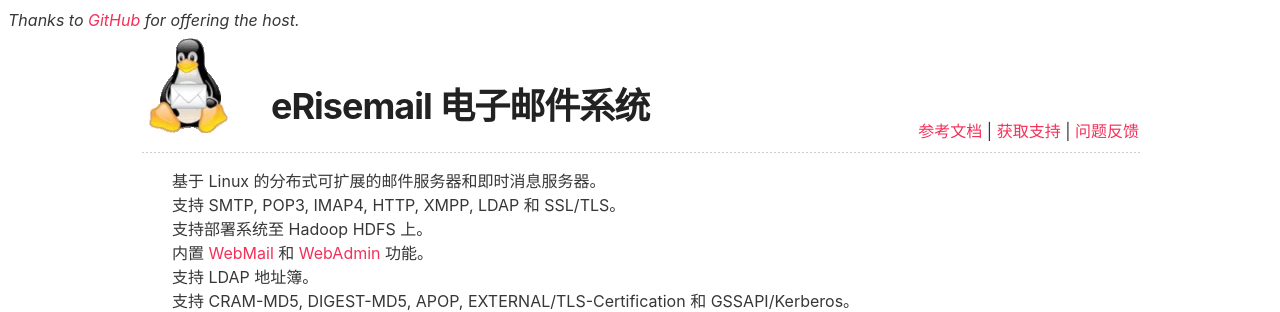
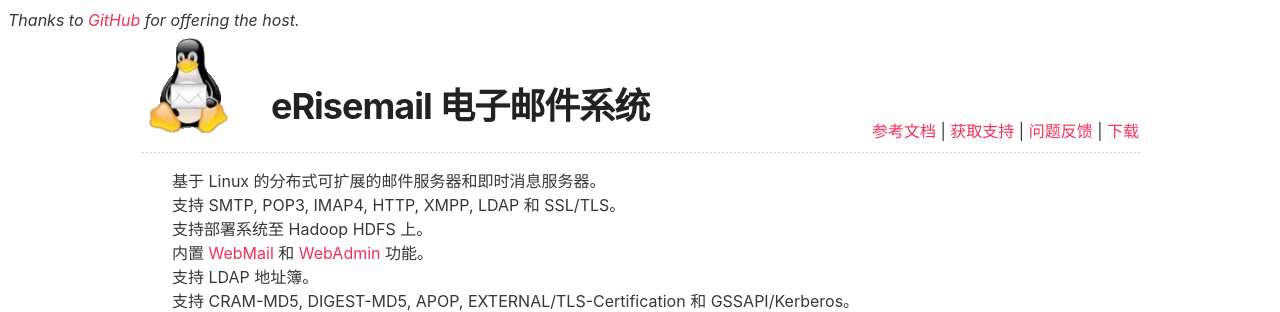
Before and after one commit to erisesoft/erisesoft.github.io, a Jekyll site: the page index.html, which Jekyll copies as it is, in a window 1280 px wide. Shown: the top 312 px of the page. Built offline with Jekyll 4.4.1, drawn with Linux system fonts in a browser that asks for light colours.

Commit message:
Update index.html

```diff
--- a/index.html
+++ b/index.html
@@ -9,7 +9,7 @@
 	<i>Thanks to <a href="https://github.com" target="_blank">GitHub</a> for offering the host.</i>
 	<div id="main_content_wrap" class="outer">
 	<section id="main_content" class="inner">
-		<table width="100%"><tr><td width="128"><img src="/erisemail.png" alt="erisemail"></td><td valign="bottom"><h1><a id="erisemail-server" class="anchor" href="#erisemail-server" aria-hidden="true"><span class="octicon octicon-link"></span></a>eRisemail 电子邮件系统</h1></td><td align="right" valign="bottom"><a href="/documents" target="_blank">参考文档</a> | <a href="/support.html" target="_blank">获取支持</a> | <a href="https://github.com/erisesoft/erisesoft.github.io/issues" target="_blank">问题反馈</a> </td></tr></table>
+		<table width="100%"><tr><td width="128"><img src="/erisemail.png" alt="erisemail"></td><td valign="bottom"><h1><a id="erisemail-server" class="anchor" href="#erisemail-server" aria-hidden="true"><span class="octicon octicon-link"></span></a>eRisemail 电子邮件系统</h1></td><td align="right" valign="bottom"><a href="/documents" target="_blank">参考文档</a> | <a href="/support.html" target="_blank">获取支持</a> | <a href="https://github.com/erisesoft/erisesoft.github.io/issues" target="_blank">问题反馈</a> | <a href="https://github.com/uplusware/erisemail/tree/master/binary" target="_blank">下载</a></td></tr></table>
 		<hr>
 		<ul>
 			<li>基于 Linux 的分布式可扩展的邮件服务器和即时消息服务器。</li>
```
